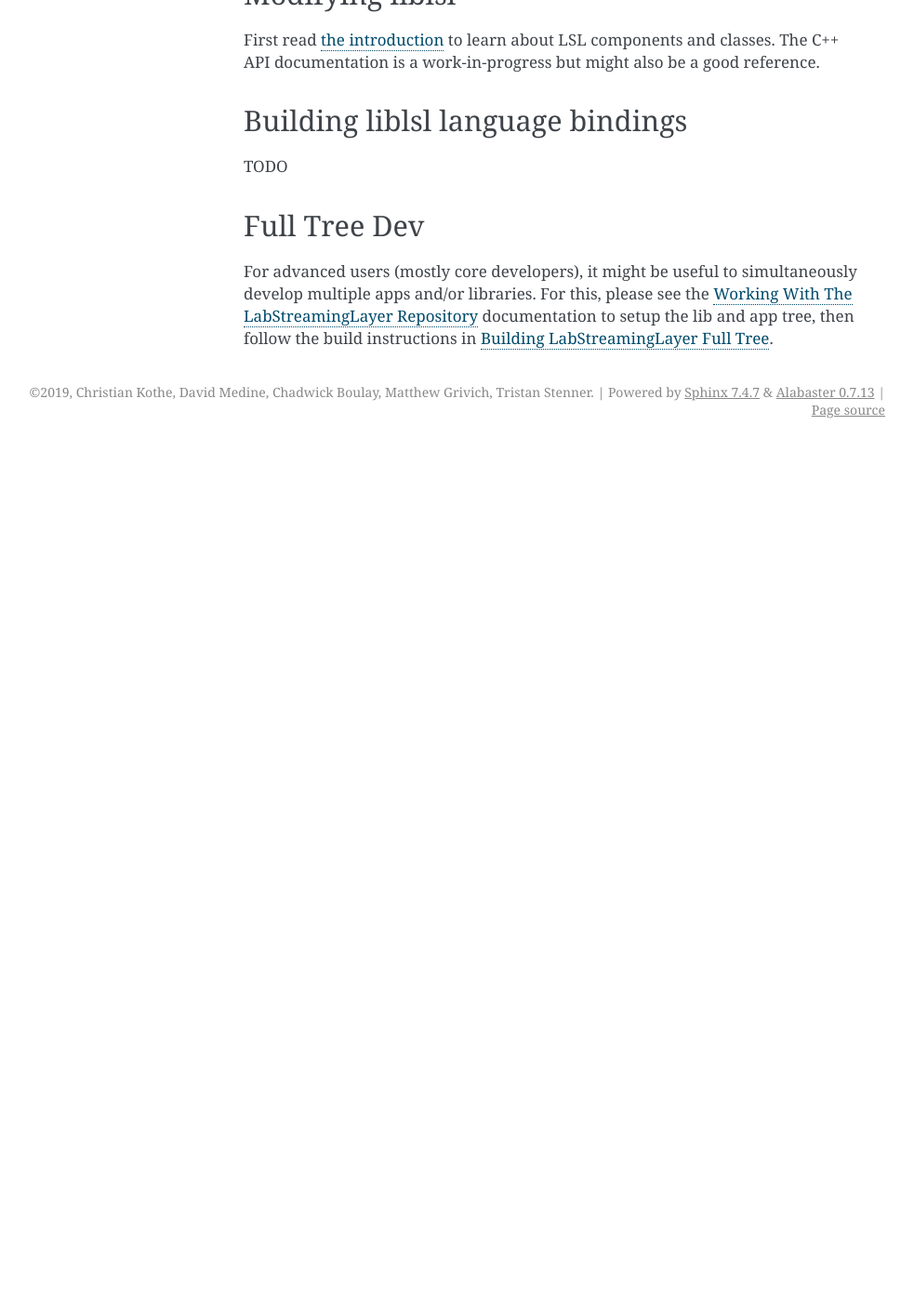
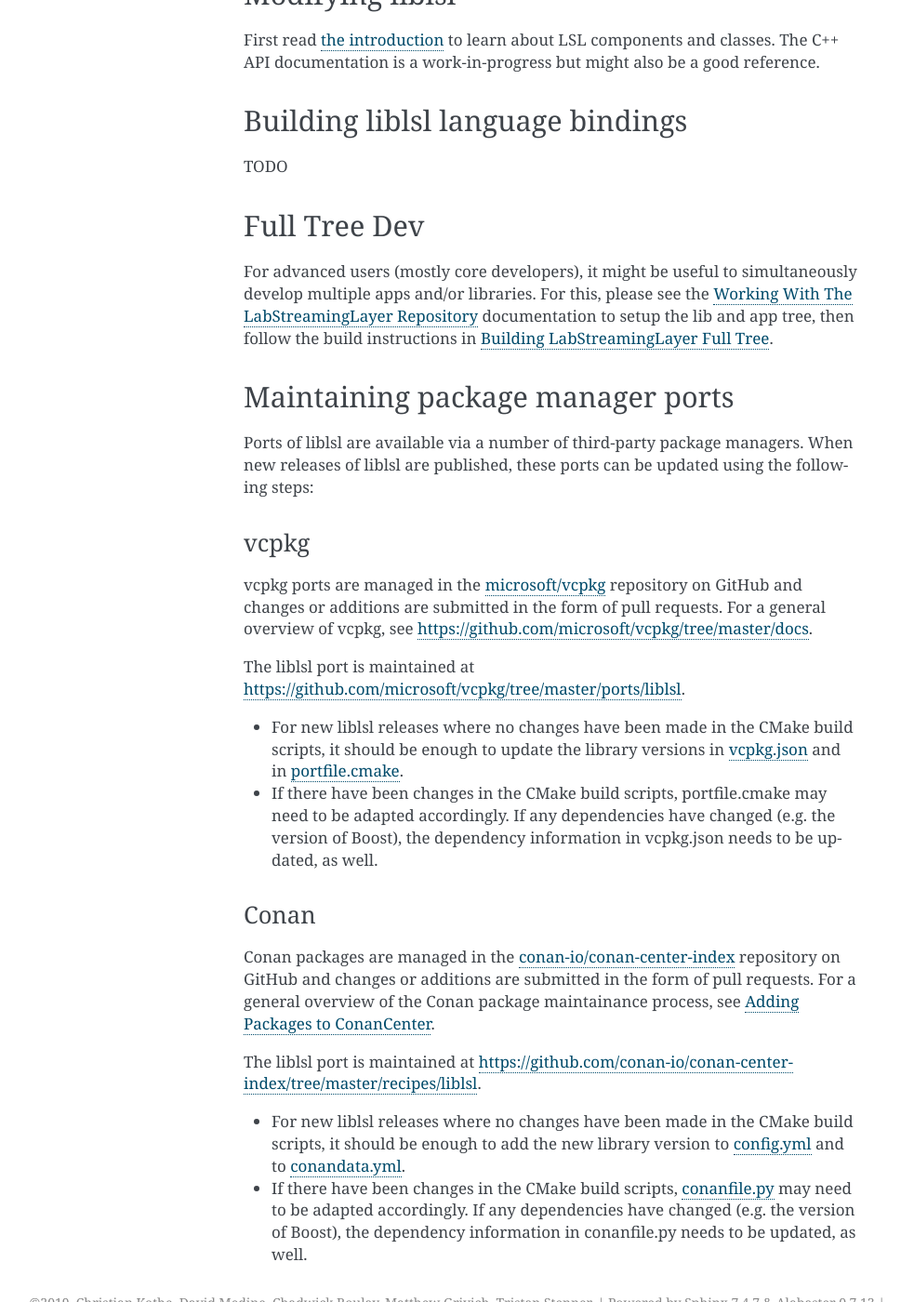
Before and after one commit to sccn/labstreaminglayer, a Sphinx documentation site: the page built from docs/dev/lib_dev.rst, in a window 1280 px wide and 1400 px high, scrolled down 3197 px. Shown: the whole window at 93% size, without its empty margins (158-1141 px from the left). Built offline with Sphinx 7.4.7, drawn with Linux system fonts in a browser that asks for light colours; before the commit the page ends 3677 px from its top, so only the background shows below that; some of the changed text lies outside the part shown.

Commit message:
Add info on updating package manager ports to lib_dev.rst (#97)
* Add info on updating package manager ports to lib_dev.rst

```diff
--- a/docs/dev/lib_dev.rst
+++ b/docs/dev/lib_dev.rst
@@ -171,3 +171,42 @@ Full Tree Dev
 
 For advanced users (mostly core developers), it might be useful to simultaneously develop multiple apps and/or libraries. For this, please see the :doc:`full_tree` documentation to setup the lib and app tree,
 then follow the build instructions in :doc:`build_full_tree`.
+
+Maintaining package manager ports
+*********************************
+
+Ports of liblsl are available via a number of third-party package managers.
+When new releases of liblsl are published,
+these ports can be updated using the following steps:
+
+vcpkg
+=====
+
+vcpkg ports are managed in the `microsoft/vcpkg <https://github.com/microsoft/vcpkg>`_ repository on GitHub
+and changes or additions are submitted in the form of pull requests.
+For a general overview of vcpkg, see https://github.com/microsoft/vcpkg/tree/master/docs.
+
+The liblsl port is maintained at https://github.com/microsoft/vcpkg/tree/master/ports/liblsl.
+
+- For new liblsl releases where no changes have been made in the CMake build scripts,
+  it should be enough to update the library versions in `vcpkg.json <https://github.com/microsoft/vcpkg/blob/master/ports/liblsl/vcpkg.json>`_
+  and in `portfile.cmake <https://github.com/microsoft/vcpkg/blob/master/ports/liblsl/portfile.cmake>`_.
+
+- If there have been changes in the CMake build scripts, portfile.cmake may need to be adapted accordingly.
+  If any dependencies have changed (e.g. the version of Boost), the dependency information in vcpkg.json needs to be updated, as well.
+
+Conan
+=====
+
+Conan packages are managed in the `conan-io/conan-center-index <https://github.com/conan-io/conan-center-index>`_ repository on GitHub
+and changes or additions are submitted in the form of pull requests.
+For a general overview of the Conan package maintainance process, see `Adding Packages to ConanCenter <https://github.com/conan-io/conan-center-index/blob/master/docs/how_to_add_packages.md>`_.
+
+The liblsl port is maintained at https://github.com/conan-io/conan-center-index/tree/master/recipes/liblsl.
+
+- For new liblsl releases where no changes have been made in the CMake build scripts,
+  it should be enough to add the new library version to `config.yml <https://github.com/conan-io/conan-center-index/blob/master/recipes/liblsl/config.yml>`_
+  and to `conandata.yml <https://github.com/conan-io/conan-center-index/blob/master/recipes/liblsl/all/conandata.yml>`_.
+
+- If there have been changes in the CMake build scripts, `conanfile.py <https://github.com/conan-io/conan-center-index/blob/master/recipes/liblsl/all/conanfile.py>`_ may need to be adapted accordingly.
+  If any dependencies have changed (e.g. the version of Boost), the dependency information in conanfile.py needs to be updated, as well.
```
